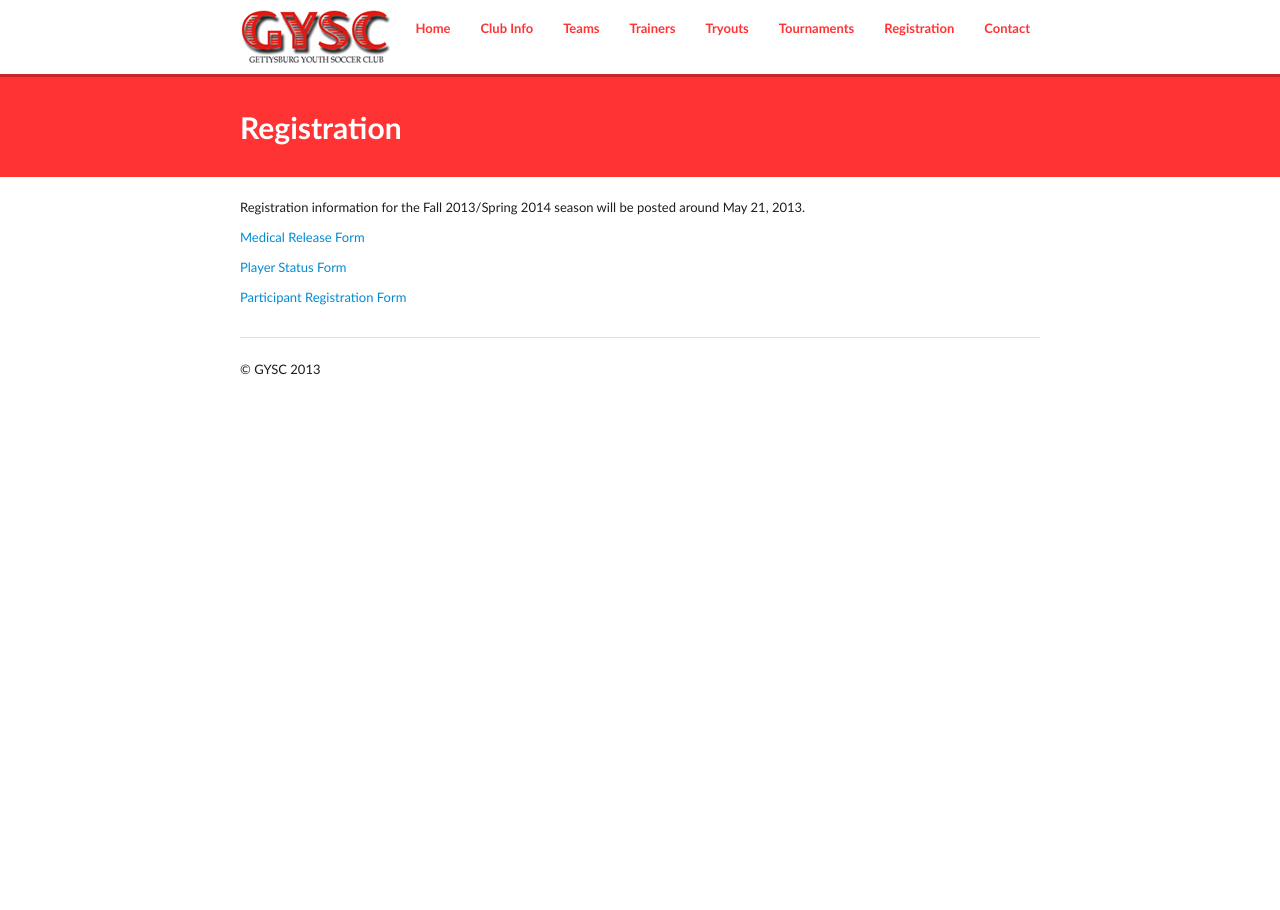
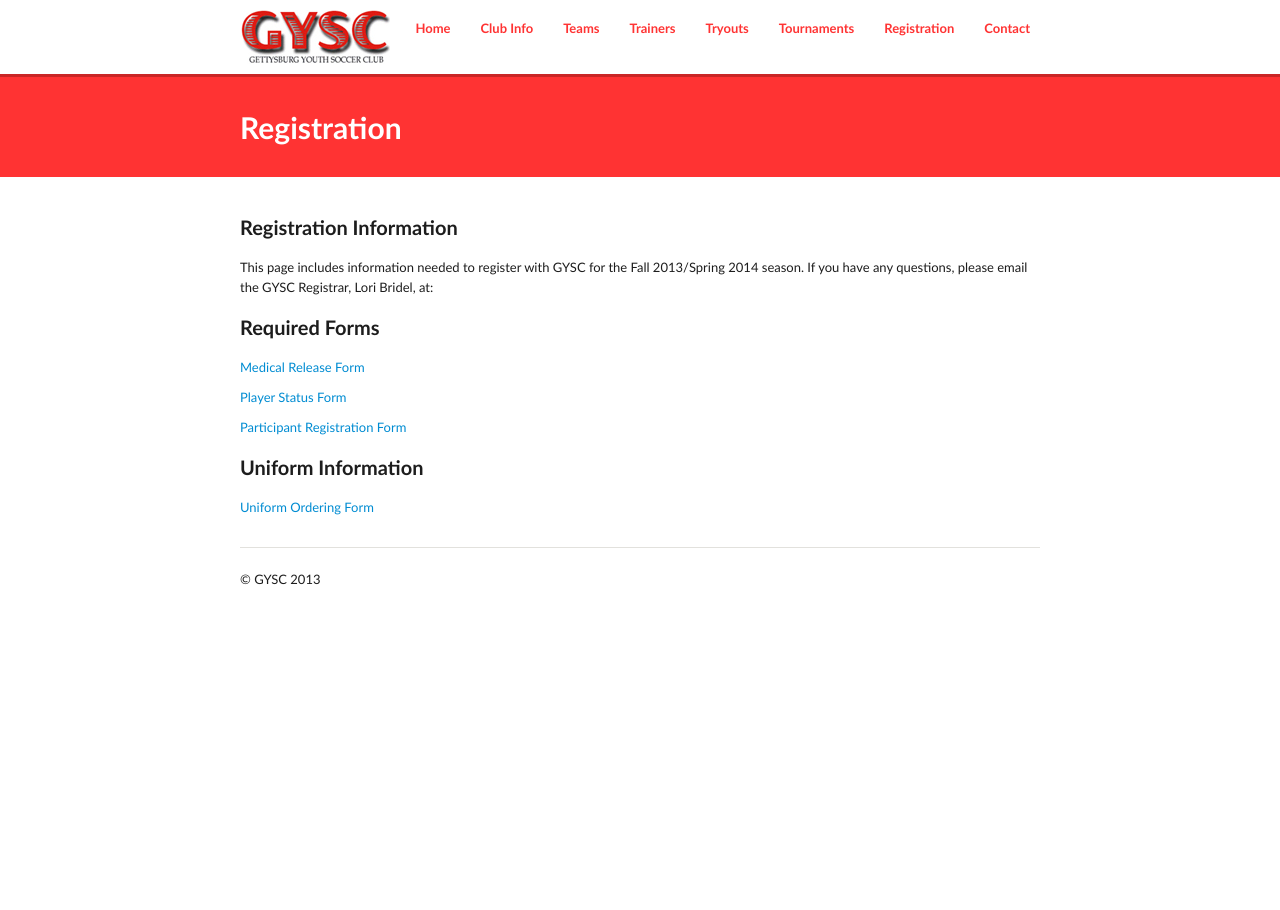
Before and after one commit to GYSC/gysc.github.com, a Jekyll site: the page built from registration.md, in a window 1280 px wide. Built offline with Jekyll 4.4.1, drawn with Linux system fonts in a browser that asks for light colours; Markdown is read by kramdown in place of the engine named in the settings.

Commit message:
Update registration.md

```diff
--- a/registration.md
+++ b/registration.md
@@ -5,10 +5,18 @@ img:
 tags: gettysburg youth soccer club, gettysburg, youth, soccer, club, teams, registration
 permalink: /registration/
 ---
-Registration information for the Fall 2013/Spring 2014 season will be posted around May 21, 2013.
+###Registration Information
+
+This page includes information needed to register with GYSC for the Fall 2013/Spring 2014 season. If you have any questions, please email the GYSC Registrar, Lori Bridel, at:
+
+###Required Forms
 
 <a href="https://www.dropbox.com/s/7qfdk24zfej4bak/Medical_Release1.pdf">Medical Release Form</a>
 
 <a href="https://www.dropbox.com/s/jtn4jhqrw0dmyca/Player_Status1.pdf">Player Status Form</a>
 
 <a href="https://www.dropbox.com/s/f4r13k6o4mtg6lu/Participant%20Registration6.pdf">Participant Registration Form</a>
+
+###Uniform Information
+
+<a href="https://www.dropbox.com/s/e0p9c1mjqz8i36a/Uniform_Order_2013.xlsx">Uniform Ordering Form</a>
```
